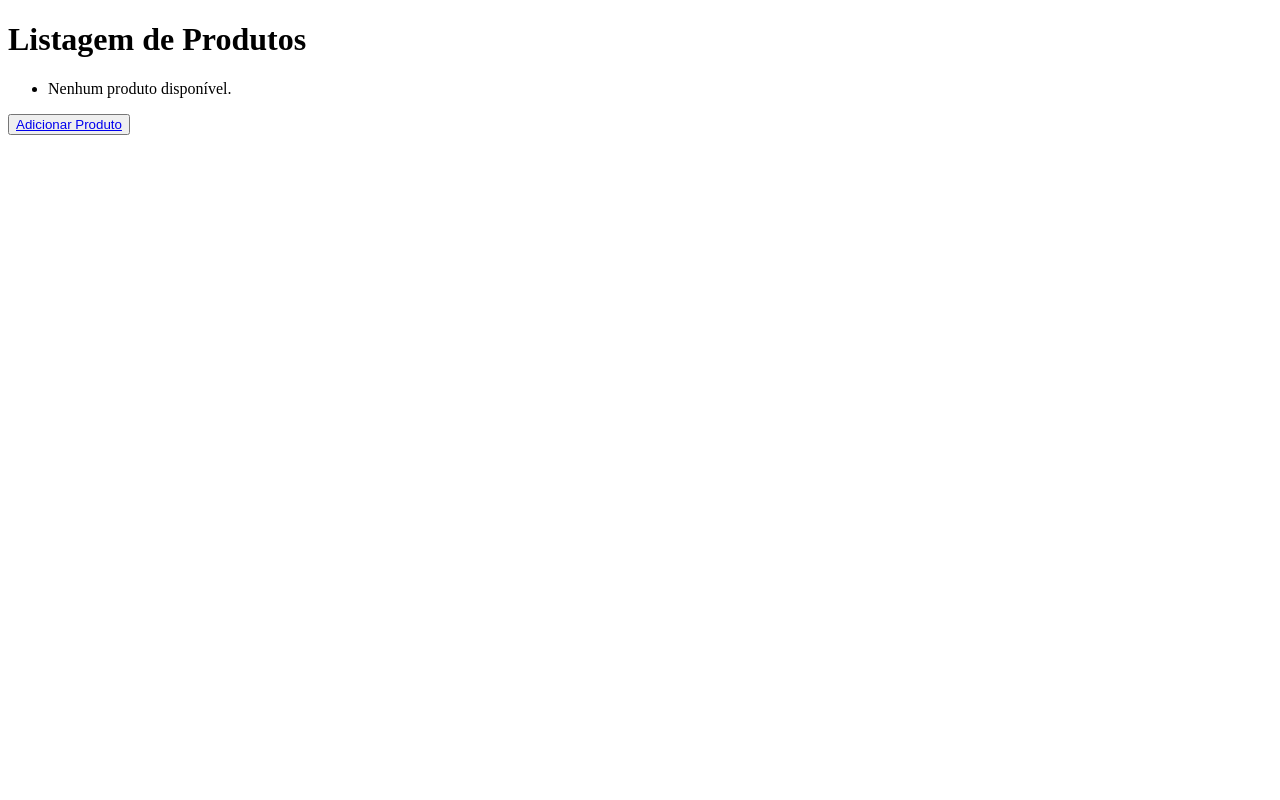
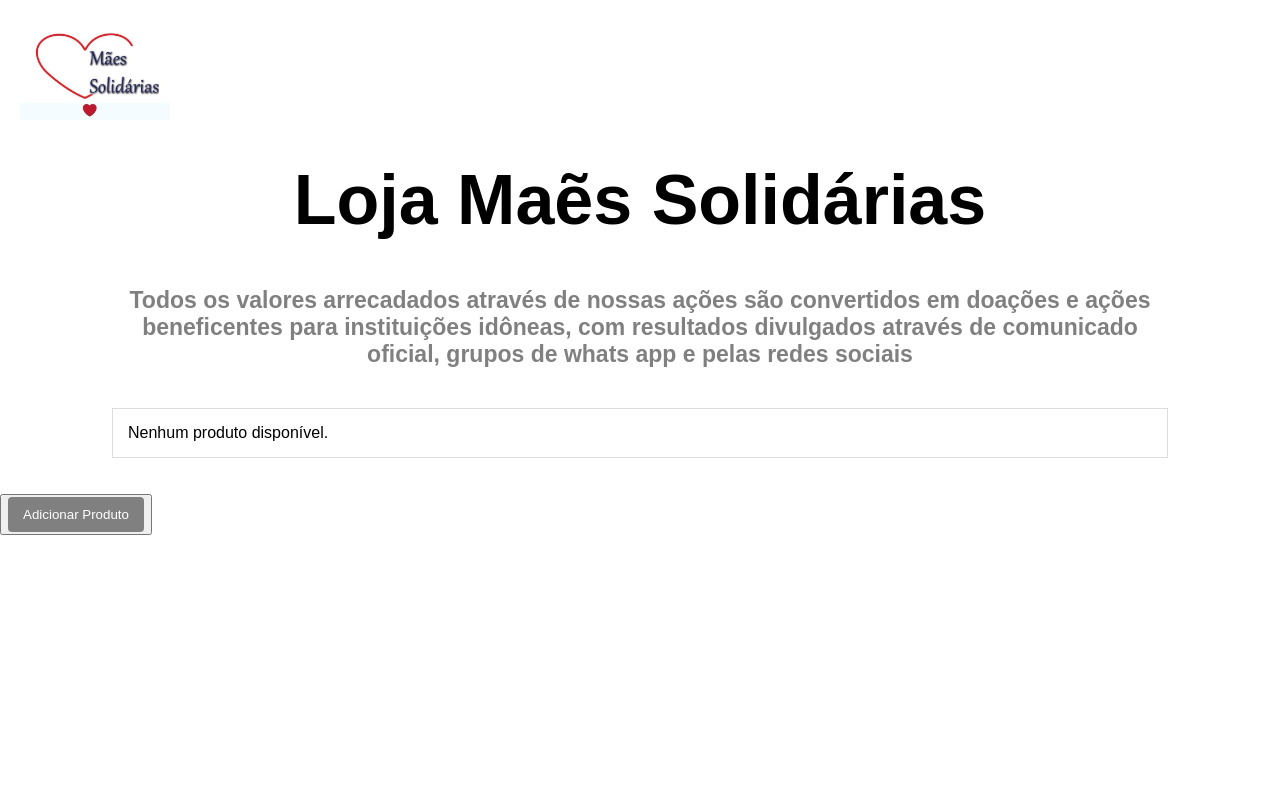
Before and after one commit to tpenha05/Maes_Solidarias, a Django app: page /loja/ in a window 1280 px wide. Run offline with Django 5.2, Linux system fonts and the light colour scheme; data that the repository does not hold is empty.

Commit message:
font loja

```diff
--- a/maes_solidarias/maes_solidarias/settings.py
+++ b/maes_solidarias/maes_solidarias/settings.py
@@ -130,6 +130,10 @@ USE_TZ = True
 
 STATIC_URL = 'static/'
 
+STATICFILES_DIRS = [
+    os.path.join(BASE_DIR, 'static')
+]
+
 # Default primary key field type
 # https://docs.djangoproject.com/en/5.0/ref/settings/#default-auto-field
 
--- /dev/null
+++ b/maes_solidarias/static/css/loja.css
@@ -0,0 +1,80 @@
+/* loja.css */
+body, html {
+    margin: 0;
+    padding: 0;
+    font-family: 'Arial', sans-serif;
+
+  }
+
+  header {
+    width: 100%;
+    display: flex;
+    justify-content: space-between;
+    align-items: center;
+    padding: 20px;
+  }
+
+  .logo {
+    max-width: 150px;
+  }
+
+  .main-title {
+    color: #000;
+    margin-top: 20px;
+    font-size: 70px;
+    text-align: center;
+  }
+
+  .descricao {
+    width: 80%;
+    text-align: center;
+    margin: 20px auto;
+    font-size: 23px;
+    color: gray;
+  }
+
+  ul {
+    list-style-type: none;
+    padding: 0;
+    display: flex;
+    flex-direction: column;
+    align-items: center;
+  }
+
+  li {
+    border: 1px solid #ddd;
+    margin-top: 20px;
+    padding: 15px;
+    width: 80%;
+
+  }
+
+  h2 {
+    color: #333;
+  }
+
+  p {
+    color: #666;
+  }
+
+  img {
+    max-width: 100%;
+    height: auto;
+    margin-top: 10px;
+  }
+
+  button a {
+    text-decoration: none;
+    color: white;
+    background-color: gray;
+    padding: 10px 15px;
+    border-radius: 4px;
+    display: inline-block;
+    align-items: center;
+    display: flex;
+    flex-direction: column;
+  }
+
+  button {
+    margin: 20px 0;
+  }
--- a/maes_solidarias/templates/loja/index.html
+++ b/maes_solidarias/templates/loja/index.html
@@ -1,3 +1,5 @@
+{% load static %}
+<link rel="stylesheet" type="text/css" href="{% static 'css/loja.css' %}">
 <!DOCTYPE html>
 <html lang="en">
 <head>
@@ -5,8 +7,12 @@
     <meta name="viewport" content="width=device-width, initial-scale=1.0">
     <title>Listagem de Produtos</title>
 </head>
+<header>
+    <img src="templates/imagens/logo.png" alt="Logo Mães Solidárias" class="logo">
+</header>
 <body>
-    <h1>Listagem de Produtos</h1>
+    <h1 class="main-title" >Loja Maẽs Solidárias</h1>
+    <h3 class="descricao">Todos os valores arrecadados através de nossas ações são convertidos em doações e ações beneficentes para instituições idôneas, com resultados divulgados através de comunicado oficial, grupos de whats app e pelas redes sociais</h3>
     <ul>
         {% for produto in produtos %}
         <li>
```
